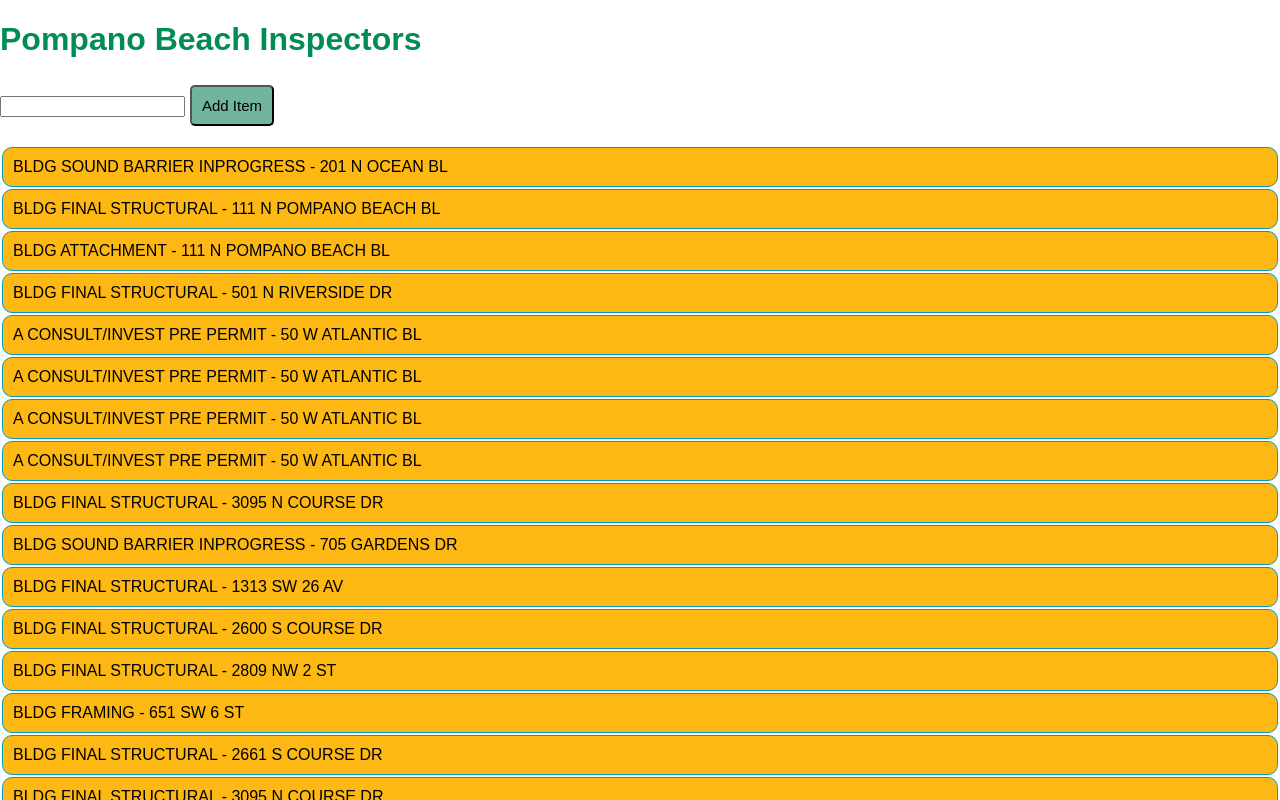
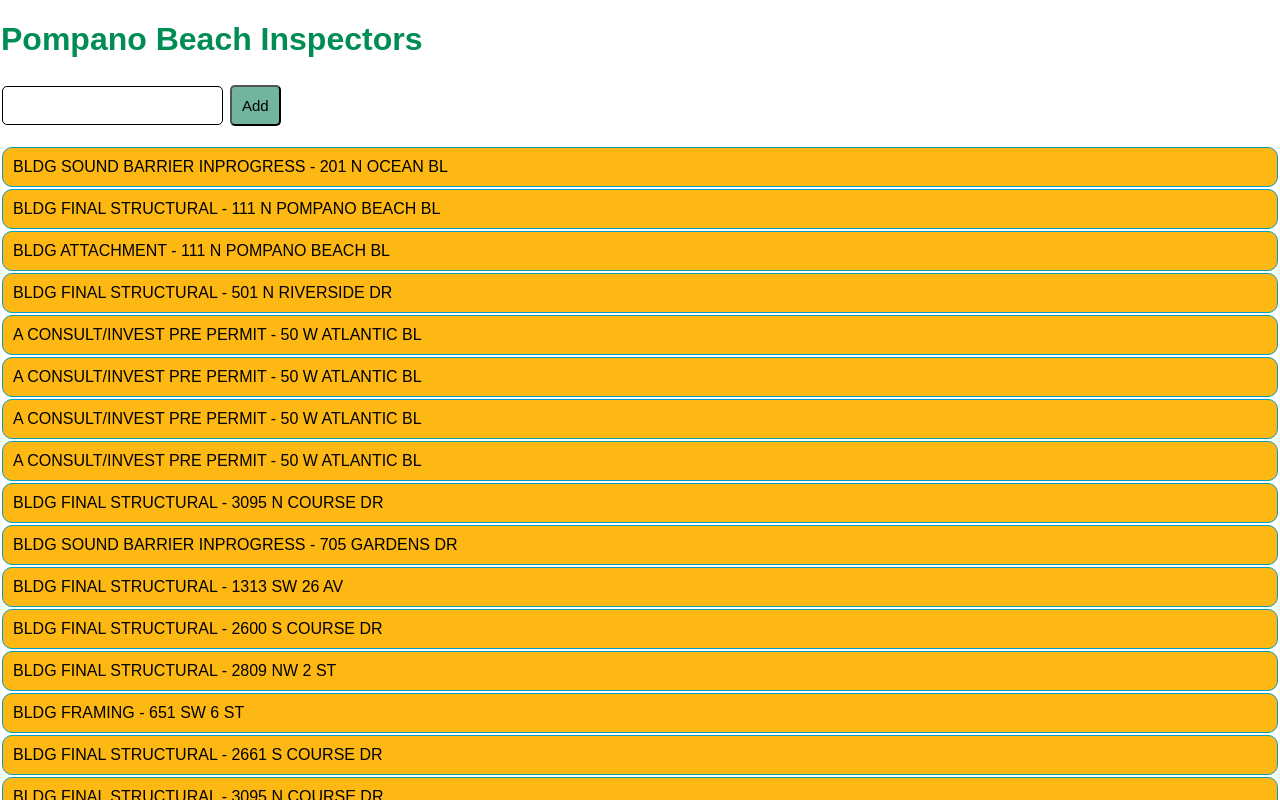
Before and after one commit to qtrandev/react-pompano, a React (Create React App) app: page / in a window 1280 px wide. Shown: the top 800 px of the page. Built offline with nearby package versions, Linux system fonts and the light colour scheme.

Commit message:
Update minor styles

```diff
--- a/src/App.css
+++ b/src/App.css
@@ -3,7 +3,8 @@ body {
 }
 
 h1 {
-  color: #008D54 /* text color from logo */
+  color: #008D54; /* text color from logo */
+  margin-left: 1px;
 }
 
 ul {
@@ -26,6 +27,14 @@ button {
   border-radius: 5px;
   margin: 5px;
   font-size: 15px;
+}
+
+input {
+  margin: 2px;
+  border: 1px solid;
+  padding: 10px;
+  font-size: 15px;
+  border-radius: 5px;
 }
 
 /* For Reference */
--- a/src/containers/AddItem.js
+++ b/src/containers/AddItem.js
@@ -35,7 +35,7 @@ const AddItem = ({ dispatch }) => {
       >
         <input ref={node => input = node} />
         <button type="submit">
-          Add Item
+          Add
         </button>
       </form>
     </div>
```
